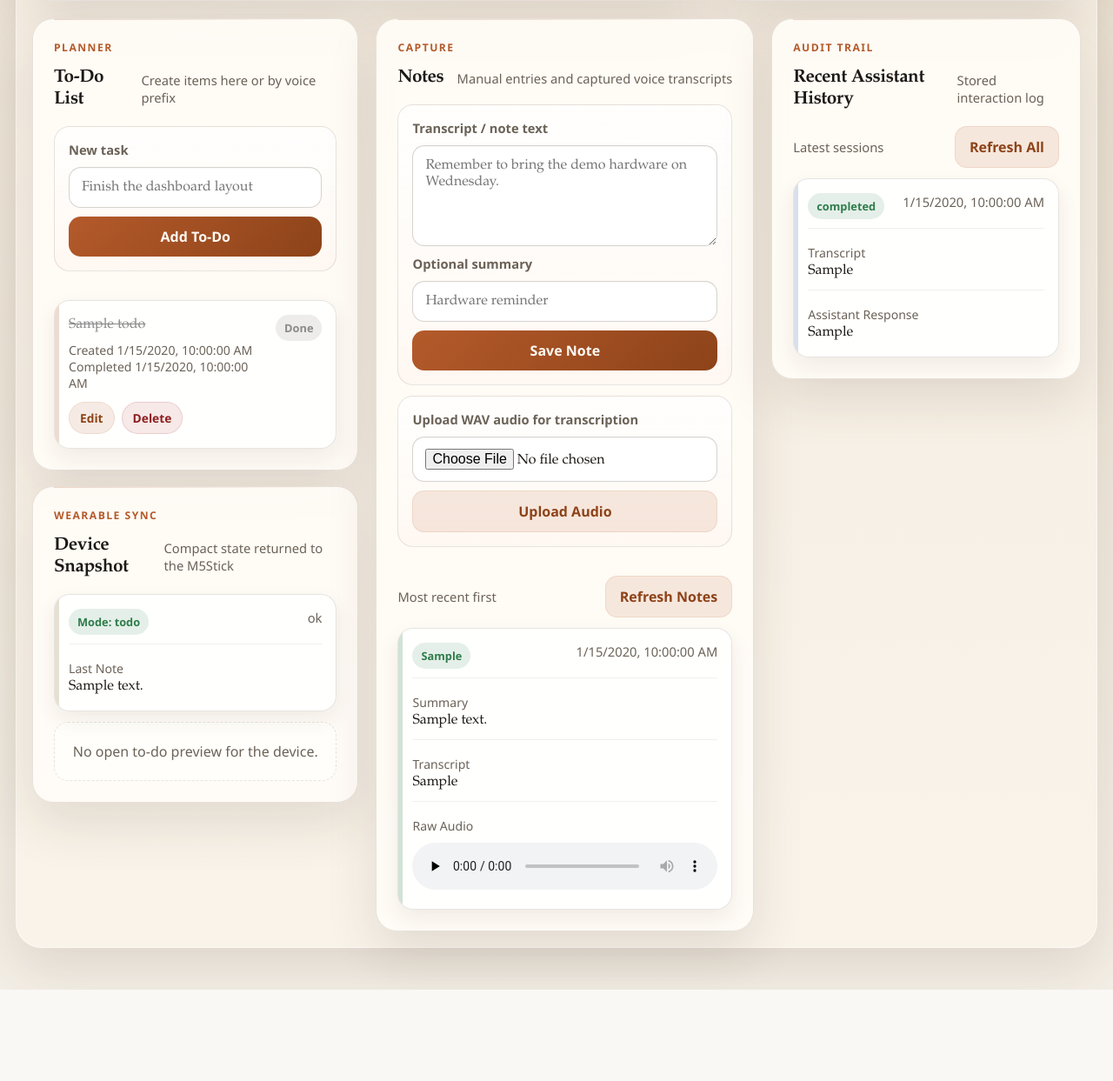
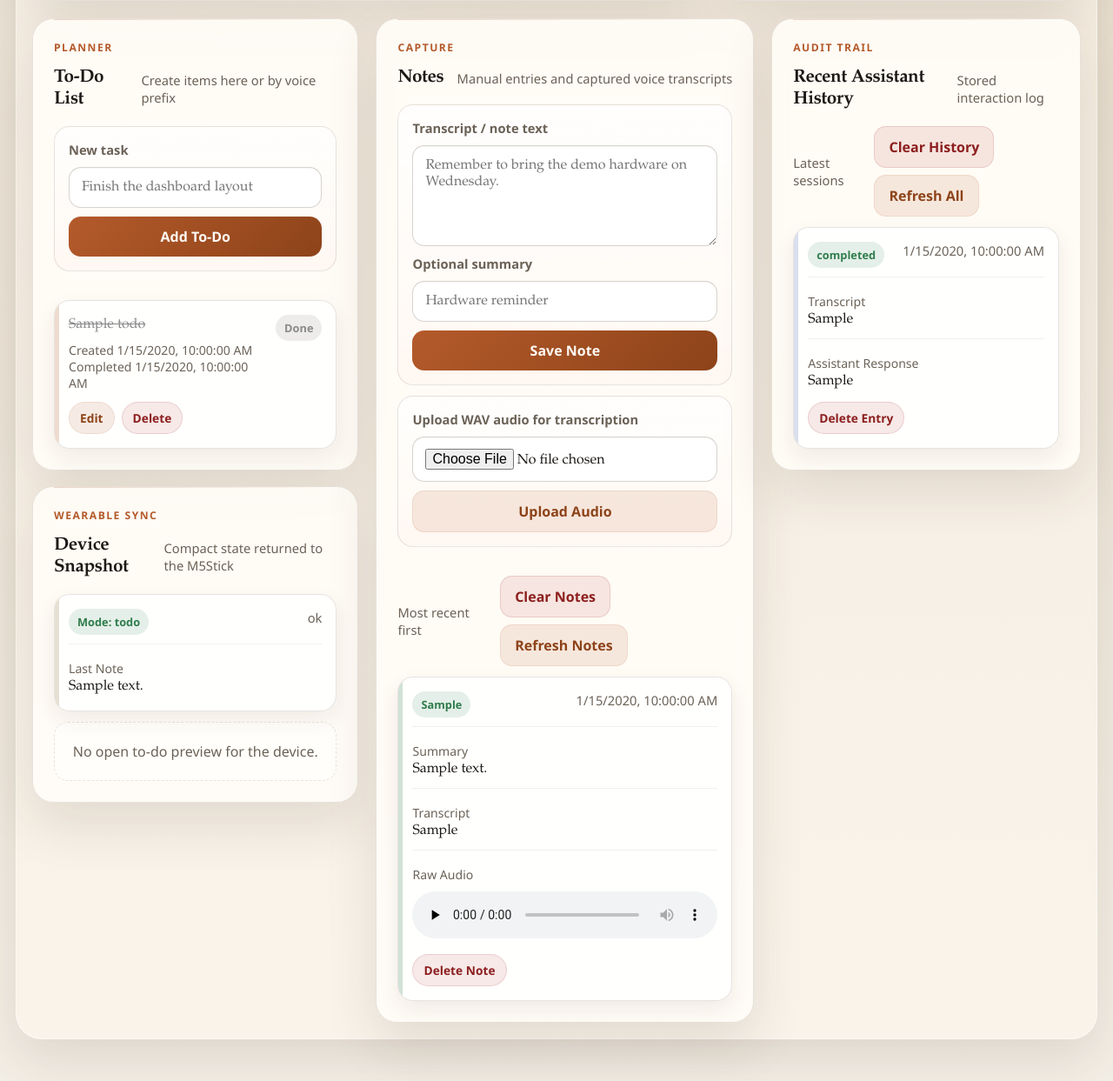
Before and after one commit to Cooper-Loggins/assignment-5-render, a Flask app: page / in a window 1280 px wide. Shown: the part 621-1864 px from the top of the page at 87% size. Before the commit the page ends 1759 px from the top, so only its background shows below. Run offline with Flask 3, Linux system fonts and the light colour scheme; the visitor is signed in with stand-in values (Sample User, id 1); tables that the repository leaves empty hold one stand-in row (values such as "Sample post"); data that the repository does not hold is empty.

Commit message:
Add dashboard history cleanup controls

```diff
--- a/app.py
+++ b/app.py
@@ -88,6 +88,14 @@ def save_pcm_wav(audio_bytes, source="device"):
 
 def resolve_audio_path(relative_path):
     return os.path.join(os.path.dirname(__file__), "media", relative_path)
+
+
+def remove_audio_file(relative_path):
+    if not relative_path:
+        return
+    full_path = resolve_audio_path(relative_path)
+    if os.path.exists(full_path):
+        os.remove(full_path)
 
 
 def read_uploaded_audio(upload):
@@ -488,10 +496,41 @@ def create_app():
             return jsonify({"status": "error", "message": "audio file missing"}), 404
         return send_file(full_path, mimetype="audio/wav", conditional=True)
 
+    @app.post("/api/notes/<int:note_id>/delete")
+    @require_dashboard_auth
+    def delete_note(note_id):
+        note = db.delete_note(note_id)
+        if note is None:
+            return jsonify({"status": "error", "message": "note not found"}), 404
+        remove_audio_file(note.get("audio_path"))
+        return jsonify({"status": "deleted", "item": note})
+
+    @app.post("/api/notes/clear")
+    @require_dashboard_auth
+    def clear_notes():
+        for note in db.fetch_notes():
+            remove_audio_file(note.get("audio_path"))
+        db.clear_notes()
+        return jsonify({"status": "ok"})
+
     @app.get("/api/interactions")
     @require_dashboard_auth
     def list_interactions():
         return jsonify({"items": db.fetch_interactions(), "status": "ok"})
+
+    @app.post("/api/interactions/<int:interaction_id>/delete")
+    @require_dashboard_auth
+    def delete_interaction(interaction_id):
+        item = db.delete_interaction(interaction_id)
+        if item is None:
+            return jsonify({"status": "error", "message": "interaction not found"}), 404
+        return jsonify({"status": "deleted", "item": item})
+
+    @app.post("/api/interactions/clear")
+    @require_dashboard_auth
+    def clear_interactions():
+        db.clear_interactions()
+        return jsonify({"status": "ok"})
 
     @app.get("/api/device/state")
     def device_state():
--- a/db.py
+++ b/db.py
@@ -177,6 +177,22 @@ def fetch_note(note_id):
     return dict(row) if row else None
 
 
+def delete_note(note_id):
+    db = get_db()
+    existing = fetch_note(note_id)
+    if existing is None:
+        return None
+    db.execute("DELETE FROM notes WHERE id = ?", (note_id,))
+    db.commit()
+    return existing
+
+
+def clear_notes():
+    db = get_db()
+    db.execute("DELETE FROM notes")
+    db.commit()
+
+
 def insert_note(transcript, summary=None, audio_path=None, source="device"):
     db = get_db()
     cursor = db.execute(
@@ -210,6 +226,19 @@ def fetch_interactions(limit=None):
         query += " LIMIT ?"
         params.append(limit)
     return rows_to_dicts(db.execute(query, params).fetchall())
+
+
+def fetch_interaction(interaction_id):
+    db = get_db()
+    row = db.execute(
+        """
+        SELECT id, transcript, assistant_response, status, created_at
+        FROM interactions
+        WHERE id = ?
+        """,
+        (interaction_id,),
+    ).fetchone()
+    return dict(row) if row else None
 
 
 def insert_interaction(transcript=None, assistant_response=None, status="received"):
@@ -272,3 +301,19 @@ def update_interaction(interaction_id, transcript=None, assistant_response=None,
         (interaction_id,),
     ).fetchone()
     return dict(row)
+
+
+def delete_interaction(interaction_id):
+    db = get_db()
+    existing = fetch_interaction(interaction_id)
+    if existing is None:
+        return None
+    db.execute("DELETE FROM interactions WHERE id = ?", (interaction_id,))
+    db.commit()
+    return existing
+
+
+def clear_interactions():
+    db = get_db()
+    db.execute("DELETE FROM interactions")
+    db.commit()
--- a/templates/dashboard.html
+++ b/templates/dashboard.html
@@ -684,6 +684,7 @@
                     <div class="toolbar">
                         <span class="mini">Most recent first</span>
                         <div class="toolbar-actions">
+                            <button class="danger" type="button" id="clear-notes">Clear Notes</button>
                             <button class="ghost" type="button" id="refresh-notes">Refresh Notes</button>
                         </div>
                     </div>
@@ -700,6 +701,7 @@
                         <div class="toolbar">
                             <span class="mini">Latest sessions</span>
                             <div class="toolbar-actions">
+                                <button class="danger" type="button" id="clear-interactions">Clear History</button>
                                 <button class="ghost" type="button" id="refresh-all">Refresh All</button>
                             </div>
                         </div>
@@ -891,8 +893,25 @@
                             <audio class="audio-player" controls preload="none" src="/api/notes/${item.id}/audio"></audio>
                         </div>
                     ` : ""}
+                    <div class="item-actions">
+                        <button class="danger inline-btn" type="button" data-delete-note-id="${item.id}">Delete Note</button>
+                    </div>
                 </article>
             `).join("");
+
+            root.querySelectorAll("[data-delete-note-id]").forEach((button) => {
+                button.addEventListener("click", async () => {
+                    const noteId = button.getAttribute("data-delete-note-id");
+                    if (!window.confirm("Delete this note and its saved audio?")) return;
+                    try {
+                        await apiPost(`/api/notes/${noteId}/delete`, {});
+                        setFlash("note-flash", "Note deleted.", "success");
+                        await refreshAll();
+                    } catch (error) {
+                        setFlash("note-flash", error.message, "error");
+                    }
+                });
+            });
         }
 
         function renderInteractions() {
@@ -916,8 +935,24 @@
                         <div class="item-meta">Assistant Response</div>
                         <div class="item-title">${escapeHtml(item.assistant_response || "(none)")}</div>
                     </div>
+                    <div class="item-actions">
+                        <button class="danger inline-btn" type="button" data-delete-interaction-id="${item.id}">Delete Entry</button>
+                    </div>
                 </article>
             `).join("");
+
+            root.querySelectorAll("[data-delete-interaction-id]").forEach((button) => {
+                button.addEventListener("click", async () => {
+                    const interactionId = button.getAttribute("data-delete-interaction-id");
+                    if (!window.confirm("Delete this interaction entry?")) return;
+                    try {
+                        await apiPost(`/api/interactions/${interactionId}/delete`, {});
+                        await refreshAll();
+                    } catch (error) {
+                        setFlash("note-flash", error.message, "error");
+                    }
+                });
+            });
         }
 
         function renderDeviceState() {
@@ -1039,6 +1074,26 @@
 
         document.getElementById("refresh-all").addEventListener("click", refreshAll);
         document.getElementById("refresh-notes").addEventListener("click", refreshAll);
+        document.getElementById("clear-notes").addEventListener("click", async () => {
+            if (!window.confirm("Clear all notes and saved audio files?")) return;
+            try {
+                await apiPost("/api/notes/clear", {});
+                setFlash("note-flash", "Notes cleared.", "success");
+                await refreshAll();
+            } catch (error) {
+                setFlash("note-flash", error.message, "error");
+            }
+        });
+        document.getElementById("clear-interactions").addEventListener("click", async () => {
+            if (!window.confirm("Clear the full assistant interaction history?")) return;
+            try {
+                await apiPost("/api/interactions/clear", {});
+                setFlash("note-flash", "Interaction history cleared.", "success");
+                await refreshAll();
+            } catch (error) {
+                setFlash("note-flash", error.message, "error");
+            }
+        });
 
         refreshAll().catch((error) => {
             document.getElementById("health-status").textContent = "Backend request failed";
```
